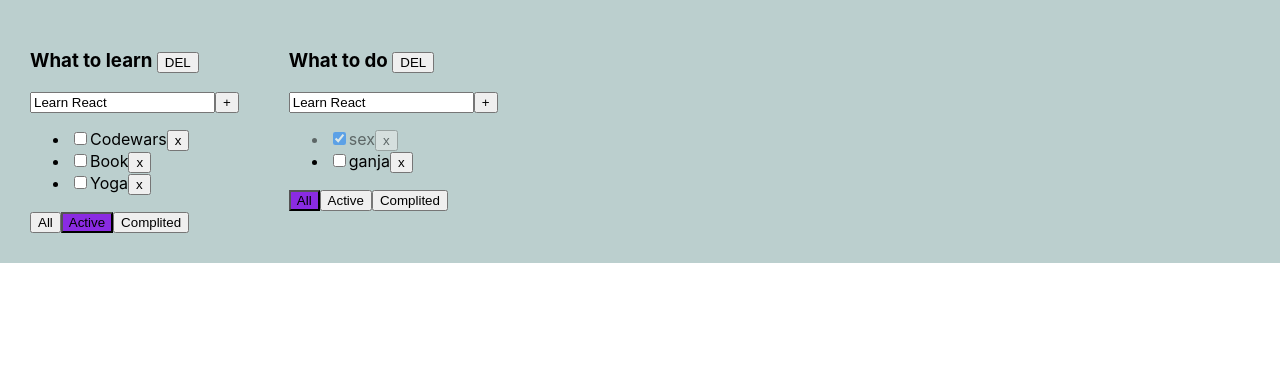
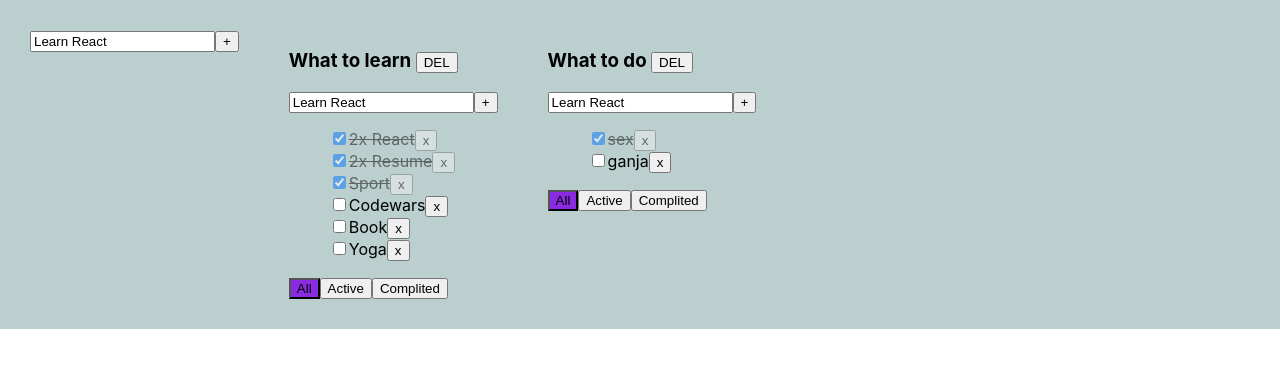
Before and after one commit to Apolinapolis/ToDo, a React (Create React App) app: page / in a window 1280 px wide. Shown: the top 368 px of the page. Built offline with nearby package versions, Linux system fonts and the light colour scheme.

Commit message:
leason 6 / 0.5

```diff
--- a/src/App.css
+++ b/src/App.css
@@ -2,14 +2,18 @@
   padding: 30px;
   display: flex;
   background-color:#bbcfce ;
+
 }
 
 .App > div {
   margin-right: 50px;
 }
-
+li {
+  list-style-type: none
+}
 .error {
   border: brown 2px solid;
+
 }
 
 .error-message {
@@ -22,4 +26,5 @@
 
 .is-done {
   opacity: 0.5;
+  text-decoration: line-through
 }
--- a/src/App.tsx
+++ b/src/App.tsx
@@ -1,7 +1,8 @@
 import './App.css';
 import { useState } from 'react';
-import { ToDoList } from './Todolist';
+import { TaskType, ToDoList } from './Todolist';
 import { v1 } from 'uuid';
+import { AddItemForm } from './addItemForm';
 
 export type FilterValuesType = "All" | "Active" | "Complited";
 
@@ -10,17 +11,19 @@ type ToDoListType = {
   title: string,
   filter: FilterValuesType,
 }
+type TasksStateType = {
+  [key:string]: Array<TaskType>
+}
 function App() {
 
   let todolistid1 = v1()
   let todolistid2 = v1()
 
   let [todolists, setTodolists] = useState<Array<ToDoListType>>([
-    { id: todolistid1, title: "What to learn", filter: "Active" },
+    { id: todolistid1, title: "What to learn", filter: "All" },
     { id: todolistid2, title: "What to do", filter: "All" }])
 
-
-  let [tasksObj, setTasks] = useState({
+  let [tasksObj, setTasks] = useState<TasksStateType>({
     [todolistid1]: [
       { id: v1(), title: "2x React", isDone: true },
       { id: v1(), title: "2x Resume", isDone: true },
@@ -35,13 +38,12 @@ function App() {
     ]
   })
 
-
   function changeFilter(value: FilterValuesType, todolistId: string) {
     let todolist = todolists.find(tl => tl.id === todolistId)
     if (todolist) { todolist.filter = value; setTodolists([...todolists]) }
   }
 
-  function addTask(title: string, todolistId: string) {
+  function addItem(title: string, todolistId: string) {
     let newTask = { id: v1(), title: title, isDone: false }
     let tasks = tasksObj[todolistId]
     let newTasks = [newTask, ...tasks]
@@ -68,10 +70,15 @@ function App() {
     delete tasksObj[todolistId]
   }
 
+  function addList(title: string) {
+    let todolistid: ToDoListType = { id: v1(), title: title, filter: "All"}
+    setTodolists([todolistid, ...todolists])
+    setTasks({...tasksObj, [todolistid.id]:[] })
+  }
 
   return (
-
     <div className="App">
+      <AddItemForm addItem={addList}/>
       {todolists.map((tl) => {
         let tasksForTodolist = tasksObj[tl.id];
         if (tl.filter === "Complited") { tasksForTodolist = tasksForTodolist.filter(t => t.isDone) }
@@ -83,7 +90,7 @@ function App() {
           tasks={tasksForTodolist}
           removeTask={removeTask}
           changeFilter={changeFilter}
-          addTask={addTask}
+          addTask={addItem}
           changeTaskStatus={changeTaskStatus}
           filter={tl.filter}
           removeList={removeList} />
--- a/src/Todolist.tsx
+++ b/src/Todolist.tsx
@@ -1,5 +1,6 @@
-import { ChangeEvent, KeyboardEvent, useState } from "react"
+import { ChangeEvent } from "react"
 import { FilterValuesType } from "./App"
+import { AddItemForm } from "./addItemForm"
 
 
 export type TaskType = {
@@ -22,24 +23,15 @@ type PropsType = {
 
 export function ToDoList(props: PropsType) {
 
-  const [newTaskTitle, setNewTaskTitle] = useState("Learn React")
-  const [error, setError] = useState<string | null>(null)
-
-  const onChangeHandler = (e: ChangeEvent<HTMLInputElement>) => { setNewTaskTitle(e.currentTarget.value) }
-  const onKeyPressHandler = (e: KeyboardEvent<HTMLInputElement>) => { setError(null); if (e.code === "Enter" && newTaskTitle.trim() !== "") { props.addTask(newTaskTitle.trim(), props.id); setNewTaskTitle("")}}
-  const addTask = () => { if ( newTaskTitle.trim() !== "" ) {props.addTask(newTaskTitle, props.id); setNewTaskTitle("")} else {setError("Пустое поле?")} }
   const onAllClick = () => props.changeFilter("All", props.id)
   const onActiveClick = () => props.changeFilter("Active", props.id)
   const onComplitedClick = () => props.changeFilter("Complited", props.id)
   const removeList = () => props.removeList(props.id)
+  const addTask = (title: string) => { props.addTask(title, props.id)}
 
   return <div>
     <h3>{props.title} <button onClick={removeList}>DEL</button></h3>
-    <div>
-      <input value={newTaskTitle} onChange={onChangeHandler} onKeyUp={onKeyPressHandler}  className={error ? "error" : ""}/>
-      <button onClick={addTask} >+</button>
-     { error && <div className="error-message">{error}</div>}
-    </div>
+    <AddItemForm addItem={addTask}/>
     <ul>
       {props.tasks.map( (t) => {
       const onCheckboxChangeHandler = (e: ChangeEvent<HTMLInputElement>) => {props.changeTaskStatus(t.id, e.currentTarget.checked, props.id)}
--- /dev/null
+++ b/src/addItemForm.tsx
@@ -0,0 +1,31 @@
+import { ChangeEvent, KeyboardEvent, useState } from "react"
+
+type addItemFormPropsType = {
+    addItem: (title: string) => void
+  }
+
+ export function AddItemForm(props: addItemFormPropsType) {
+
+    const [newTaskTitle, setNewTaskTitle] = useState("Learn React")
+
+    const onChangeHandler = (e: ChangeEvent<HTMLInputElement>) => { setNewTaskTitle(e.currentTarget.value) }
+
+    const onKeyPressHandler = (e: KeyboardEvent<HTMLInputElement>) => {
+      setError(null); if (e.code === "Enter" && newTaskTitle.trim() !== "") { props.addItem(newTaskTitle.trim()); setNewTaskTitle("")}}
+
+    const [error, setError] = useState<string | null>(null)
+
+    const addTask = () => { if ( newTaskTitle.trim() !== "" ) {props.addItem(newTaskTitle.trim()); setNewTaskTitle("")} else {setError("Пустое поле?")} }
+
+
+    return <div>
+      <input
+        value={newTaskTitle}
+        onChange={onChangeHandler}
+        onKeyUp={onKeyPressHandler}
+        className={error ? "error" : ""} />
+      <button
+        onClick={addTask} >+</button>
+      {error && <div className="error-message">{error}</div>}
+    </div>
+  }
```
